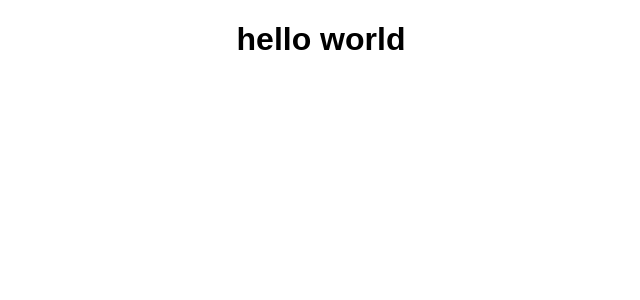
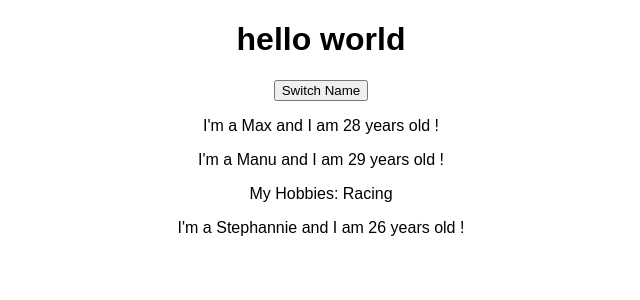
Before and after one commit to tanpv/react, a React (Create React App) app in the folder react-guide/: page / in a window 1280 px wide. Shown: the top 300 px of the page, without its empty margins (319-959 px from the left). Built offline with nearby package versions, Linux system fonts and the light colour scheme.

Commit message:
function component

```diff
--- a/react-guide/src/App.js
+++ b/react-guide/src/App.js
@@ -1,11 +1,35 @@
 import React, { Component } from 'react';
 import './App.css';
+import Person from './Person/Person'
 
 class App extends Component {
+  state = {
+    persons: [
+      { name:"Max", age:28 },
+      { name:"Manu", age:29 },
+      { name:"Stephannie", age:26 }
+    ]
+  }
+
+  switchNameHandler = () => {
+    // console.log('was clicked');
+    this.setState({
+      persons: [
+        { name:"Maximilian", age:28 },
+        { name:"Manu", age:29 },
+        { name:"Stephannie", age:26 }
+      ]
+    })
+  }
+
   render() {
     return (
       <div className="App">
         <h1> hello world </h1>
+        <button onClick={this.switchNameHandler}>Switch Name</button>
+        <Person name={this.state.persons[0].name} age={this.state.persons[0].age} />
+        <Person name={this.state.persons[1].name} age={this.state.persons[1].age} >My Hobbies: Racing </Person>
+        <Person name={this.state.persons[2].name} age={this.state.persons[2].age} />
       </div>
     );
   }
--- /dev/null
+++ b/react-guide/src/Person/Person.js
@@ -0,0 +1,12 @@
+import React from 'react';
+
+const person = (props) => {
+  return (
+    <div>
+      <p> I'm a {props.name} and I am {props.age} years old !</p>
+      <p> {props.children} </p>
+    </div>
+  )
+}
+
+export default person;
```
